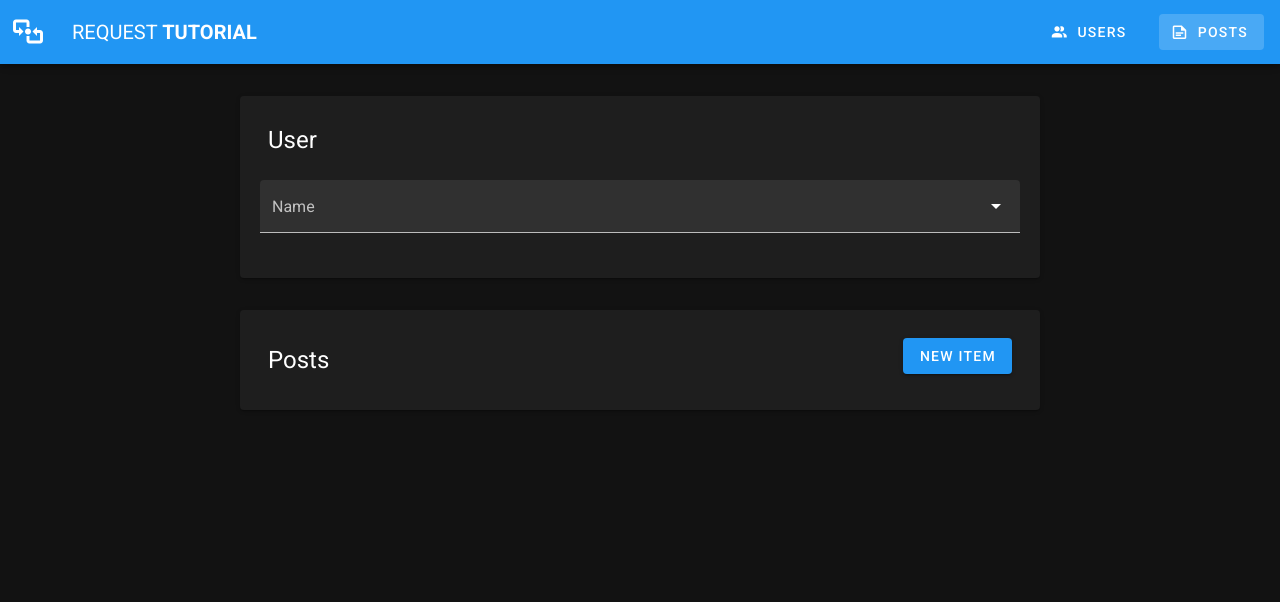
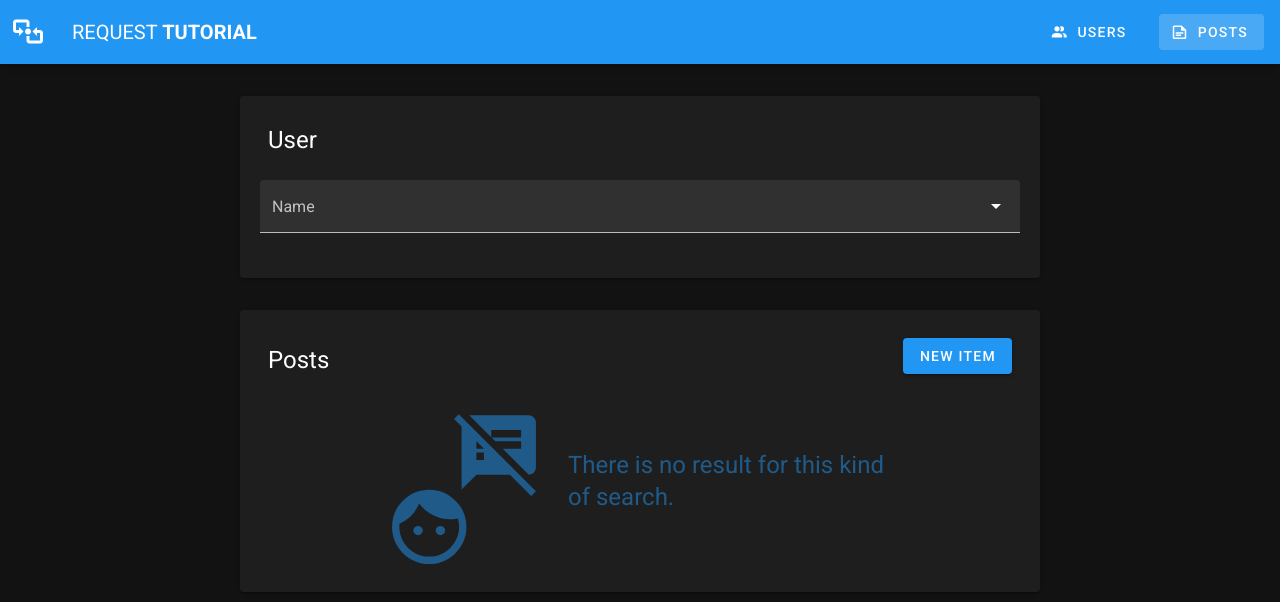
Before and after one commit to carloswimmer/request-tutorial, a Vue app: page /posts in a window 1280 px wide. Shown: the top 602 px of the page. Built offline with nearby package versions, Linux system fonts and the light colour scheme.

Commit message:
Include NoResults on Posts

```diff
--- a/src/components/NoResults.vue
+++ b/src/components/NoResults.vue
@@ -1,9 +1,7 @@
 <template>
   <v-container>
     <v-row class="pa-4" justify="center" align-content="center" v-if="loading">
-      <p class="headline">
-        Carregando...
-      </p>
+      <p class="headline">Carregando...</p>
     </v-row>
     <v-row class="pa-4" justify="center" align-content="center" v-else>
       <v-img
@@ -15,7 +13,7 @@
       />
       <div class="text-no-result">
         <p class="headline text-left">
-          Não encontramos resultados para essa busca.
+          There is no result for this kind of search.
         </p>
       </div>
     </v-row>
@@ -34,7 +32,6 @@ export default {
 };
 </script>
 
-
 <style scoped>
 .text-no-result {
   display: flex;
@@ -42,6 +39,7 @@ export default {
   margin-left: 32px;
   max-width: 320px;
   min-height: 150px;
-  color: #003633;
+  opacity: 0.5;
+  color: #2196f3;
 }
 </style>
--- a/src/views/Posts.vue
+++ b/src/views/Posts.vue
@@ -27,7 +27,10 @@
             New Item
           </v-btn>
         </v-card-title>
-        <div v-for="post in posts" :key="post.id">
+        <div v-if="!posts.length">
+          <no-results></no-results>
+        </div>
+        <div v-for="post in posts" :key="post.id" v-else>
           <v-row class="pa-2">
             <v-col cols="12">
               <v-card :color="changeColor(post.id)">
@@ -108,9 +111,12 @@
 <script>
 import fakeUsers from '../../support/sample-data/Users.json';
 import fakePosts from '../../support/sample-data/Posts.json';
+import NoResults from '@/components/NoResults';
 
 export default {
   name: 'Posts',
+
+  components: { NoResults },
 
   data: () => ({
     dialog: false,
```
Also changed, not shown: src/assets/Frame.svg (added), src/assets/logo.png (deleted).
